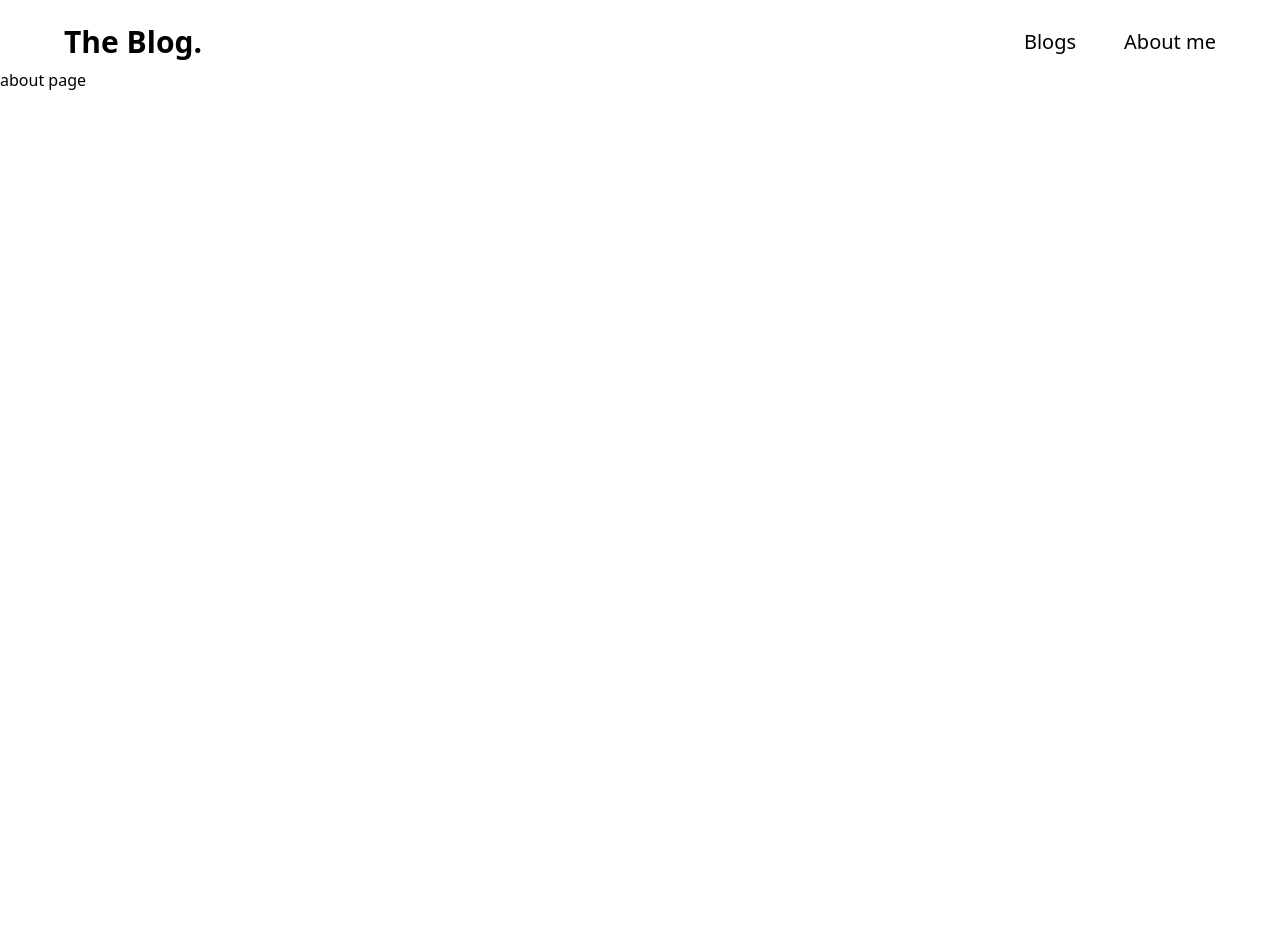
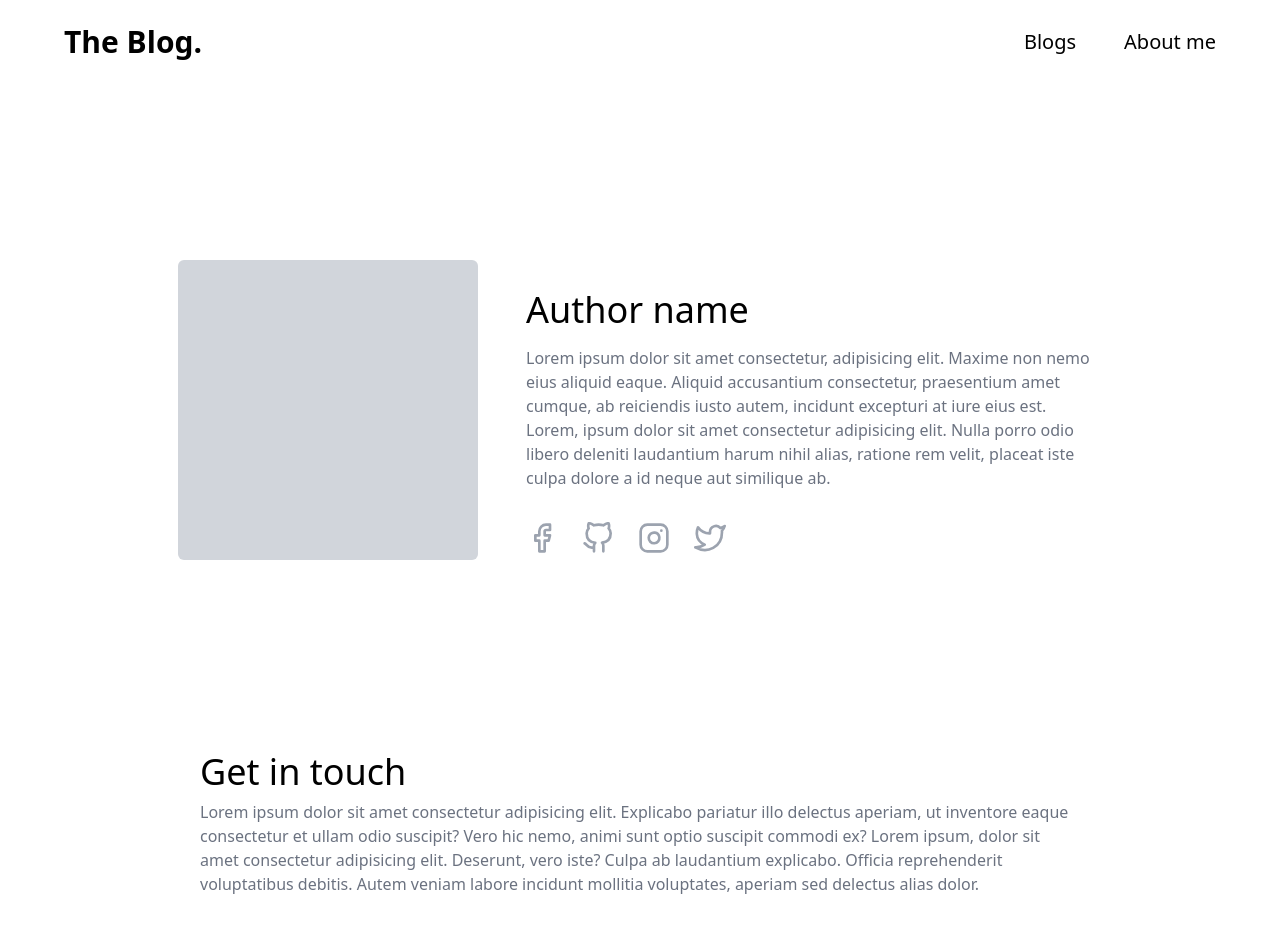
Before and after one commit to Shobhit-Mishra-02/Blog-starter-template, a Next.js app: page /about in a window 1280 px wide. Shown: the top 926 px of the page. Before the commit the page ends 800 px from the top, so only its background shows below. Built offline with nearby package versions, Linux system fonts and the light colour scheme.

Commit message:
added about page

```diff
--- a/components/Navbar.tsx
+++ b/components/Navbar.tsx
@@ -31,7 +31,11 @@ const Navbar = () => {
       {/* slider navbar */}
       <div className="relative z-20 sm:hidden">
         <div className="flex justify-between align-middle items-center px-2 pt-1 py-2 shadow-lg bg-white">
-          <h2 className="text-2xl font-semibold">The Blog.</h2>
+          <h2 className="text-2xl font-semibold">
+            <Link href={"/"}>
+              <a>The Blog.</a>
+            </Link>
+          </h2>
 
           <span>
             {isOpen ? (
--- a/pages/about/index.tsx
+++ b/pages/about/index.tsx
@@ -1,5 +1,56 @@
+import { FiFacebook, FiInstagram, FiGithub, FiTwitter } from "react-icons/fi";
+
 const About = () => {
-  return <div>about page</div>;
+  return (
+    <div className="w-full">
+      {/* intro of the author  */}
+      <div className="pt-20 px-1 sm:flex sm:justify-center sm:align-middle sm:items-center sm:space-x-2 md:justify-evenly lg:justify-center lg:space-x-12 md:pt-48 ">
+        <div className="w-[300px] h-[300px] mx-auto sm:m-0 sm:max-w-xs rounded-md bg-gray-300 lg:max-w-md xl:max-w-xl"></div>
+
+        <div className="sm:max-w-sm lg:max-w-md xl:max-w-xl">
+          <h2 className="text-3xl text-center pt-6 pb-4 lg:text-4xl sm:text-left">
+            Author name
+          </h2>
+          <p className="text-center text-gray-500 sm:text-left">
+            Lorem ipsum dolor sit amet consectetur, adipisicing elit. Maxime non
+            nemo eius aliquid eaque. Aliquid accusantium consectetur,
+            praesentium amet cumque, ab reiciendis iusto autem, incidunt
+            excepturi at iure eius est. Lorem, ipsum dolor sit amet consectetur
+            adipisicing elit. Nulla porro odio libero deleniti laudantium harum
+            nihil alias, ratione rem velit, placeat iste culpa dolore a id neque
+            aut similique ab.
+          </p>
+          <div className="flex justify-center align-middle items-center space-x-4 md:space-x-6 pt-8 sm:justify-start">
+            <FiFacebook className="w-6 h-6 md:w-8 md:h-8 text-gray-400 hover:text-gray-500 cursor-pointer" />
+            <FiGithub className="w-6 h-6 md:w-8 md:h-8 text-gray-400 hover:text-gray-500 cursor-pointer" />
+            <FiInstagram className="w-6 h-6 md:w-8 md:h-8 text-gray-400 hover:text-gray-500 cursor-pointer" />
+            <FiTwitter className="w-6 h-6 md:w-8 md:h-8 text-gray-400 hover:text-gray-500 cursor-pointer" />
+          </div>
+        </div>
+      </div>
+
+      {/* contact to author  */}
+      <div className="px-2 sm:max-w-sm sm:mx-auto sm:pt-12 md:max-w-xl lg:max-w-4xl md:pt-24">
+        <h2 className="text-3xl text-center pt-12 pb-2 md:text-4xl md:pt-24 md:text-left">
+          Get in touch
+        </h2>
+        <p className="text-center text-gray-500 md:text-left">
+          Lorem ipsum dolor sit amet consectetur adipisicing elit. Explicabo
+          pariatur illo delectus aperiam, ut inventore eaque consectetur et
+          ullam odio suscipit? Vero hic nemo, animi sunt optio suscipit commodi
+          ex? Lorem ipsum, dolor sit amet consectetur adipisicing elit.
+          Deserunt, vero iste? Culpa ab laudantium explicabo. Officia
+          reprehenderit voluptatibus debitis. Autem veniam labore incidunt
+          mollitia voluptates, aperiam sed delectus alias dolor.
+        </p>
+        <div className="pt-8 flex justify-center pb-12 md:justify-start">
+          <button className="px-5 py-1 rounded-md text-black text-xl border border-black cursor-pointer hover:bg-black hover:text-white">
+            Say hi
+          </button>
+        </div>
+      </div>
+    </div>
+  );
 };
 
 export default About;
--- a/pages/index.tsx
+++ b/pages/index.tsx
@@ -14,7 +14,7 @@ const Home: NextPage = () => {
       </Head>
 
       {/* main header  */}
-      <div className="pt-12 flex flex-wrap flex-row-reverse md:justify-evenly md:align-middle md:items-center">
+      <div className="pt-12 flex flex-wrap flex-row-reverse md:justify-evenly md:align-middle md:items-center md:px-6">
         <img
           className="md:max-w-sm lg:max-w-md xl:max-w-xl"
           src="/headerImg2.svg"
```
